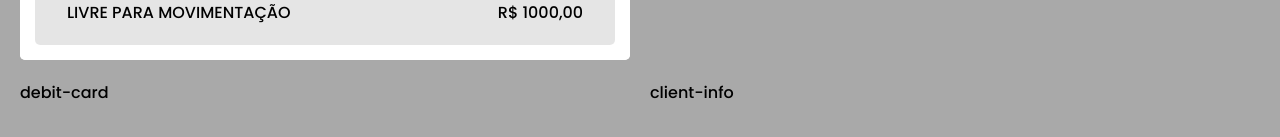
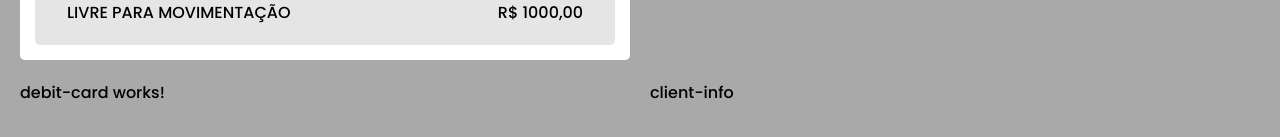
Before and after one commit to thiago-desenv/layout-cards-base-angular-refactored, an Angular app: page / in a window 1280 px wide. Shown: the part 555-692 px from the top of the page. Built offline with nearby package versions, Linux system fonts and the light colour scheme.

Commit message:
Criado o componente debit-card

```diff
--- a/src/app/app.component.html
+++ b/src/app/app.component.html
@@ -6,7 +6,7 @@
     <app-credit-card></app-credit-card>
   </div>
   <div class="item">
-    debit-card
+    <app-debit-card></app-debit-card>
   </div>
   <div class="item">
     client-info
--- a/src/app/app.module.ts
+++ b/src/app/app.module.ts
@@ -4,12 +4,14 @@ import { BrowserModule } from '@angular/platform-browser';
 import { AppComponent } from './app.component';
 import { BalanceCardComponent } from './components/balance-card/balance-card.component';
 import { CreditCardComponent } from './components/credit-card/credit-card.component';
+import { DebitCardComponent } from './components/debit-card/debit-card.component';
 
 @NgModule({
   declarations: [
     AppComponent,
     BalanceCardComponent,
-    CreditCardComponent
+    CreditCardComponent,
+    DebitCardComponent
   ],
   imports: [
     BrowserModule
--- /dev/null
+++ b/src/app/components/debit-card/debit-card.component.html
@@ -0,0 +1 @@
+<p>debit-card works!</p>
```
Also changed, not shown: src/app/components/debit-card/debit-card.component.ts (added, +10 -0 lines), src/app/components/debit-card/debit-card.component.scss (added), 1 other file (tests, documents, lock files or other folders).
